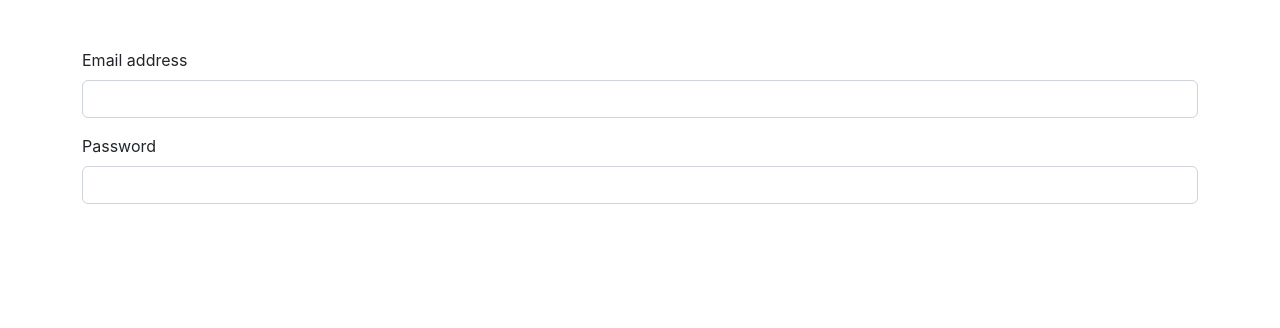
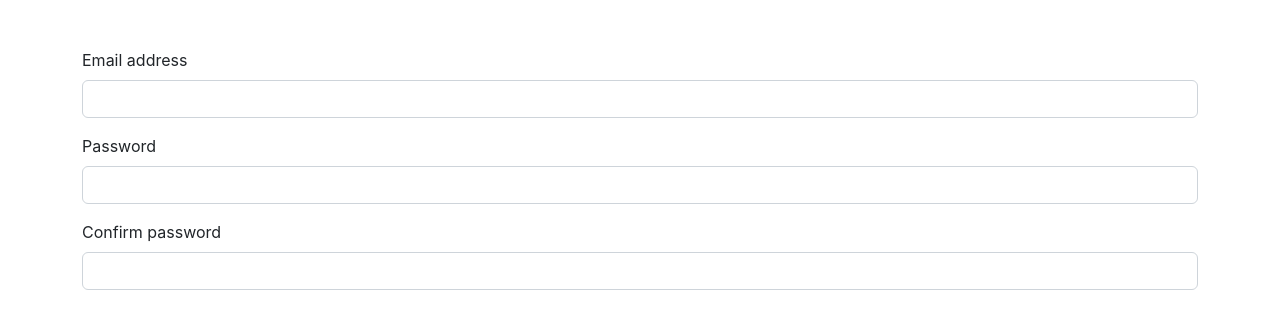
Before and after one commit to natanaelrusli/react-testing-library, a React (Create React App) app: page / in a window 1280 px wide. Shown: the top 328 px of the page. Built offline with nearby package versions, Linux system fonts and the light colour scheme.

Commit message:
add: confirm password input to satisfy test

```diff
--- a/src/App.jsx
+++ b/src/App.jsx
@@ -18,7 +18,12 @@
           <input type="password" id='password' name='password' className='form-control' />
         </div>
 
-
+        <div className='mb-3'>
+          <label htmlFor="confirm-password" className='form-label'>
+            Confirm password
+          </label>
+          <input type="password" id='confirm-password' name='confirm-password' className='form-control' />
+        </div>
       </form>
     </div>
   );
```
Also changed, not shown: 1 other file (tests, documents, lock files or other folders).
